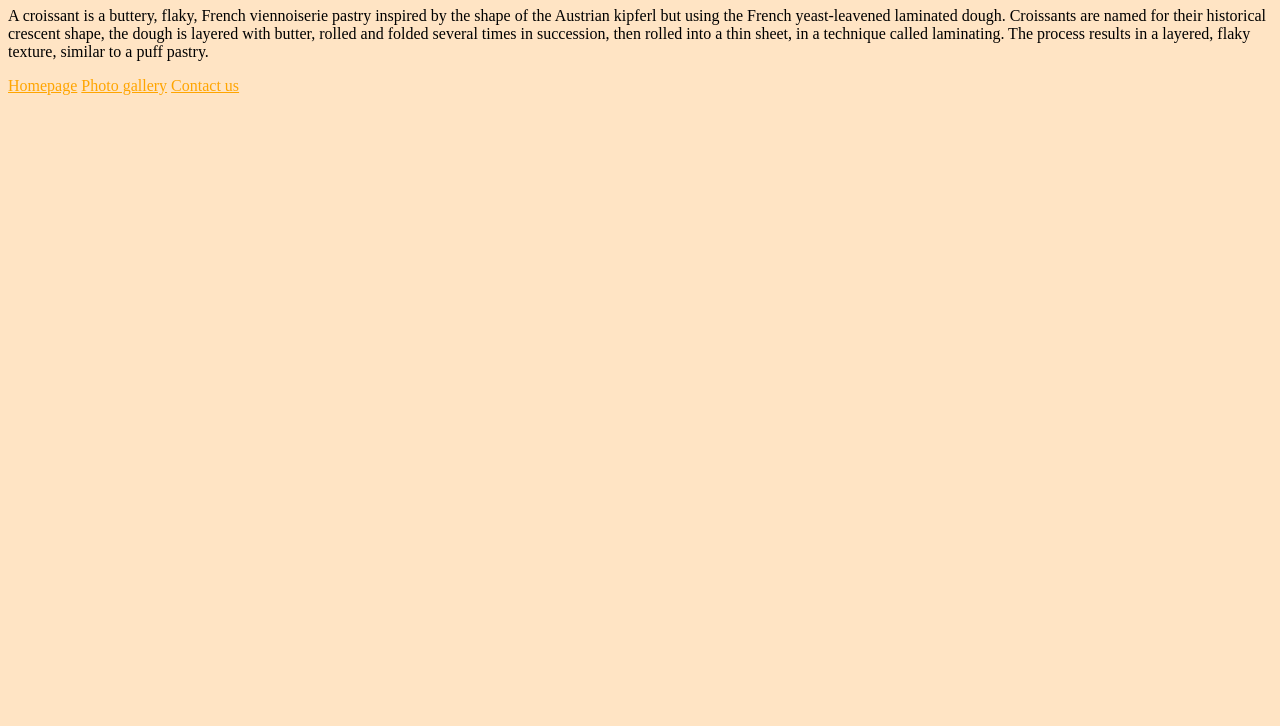
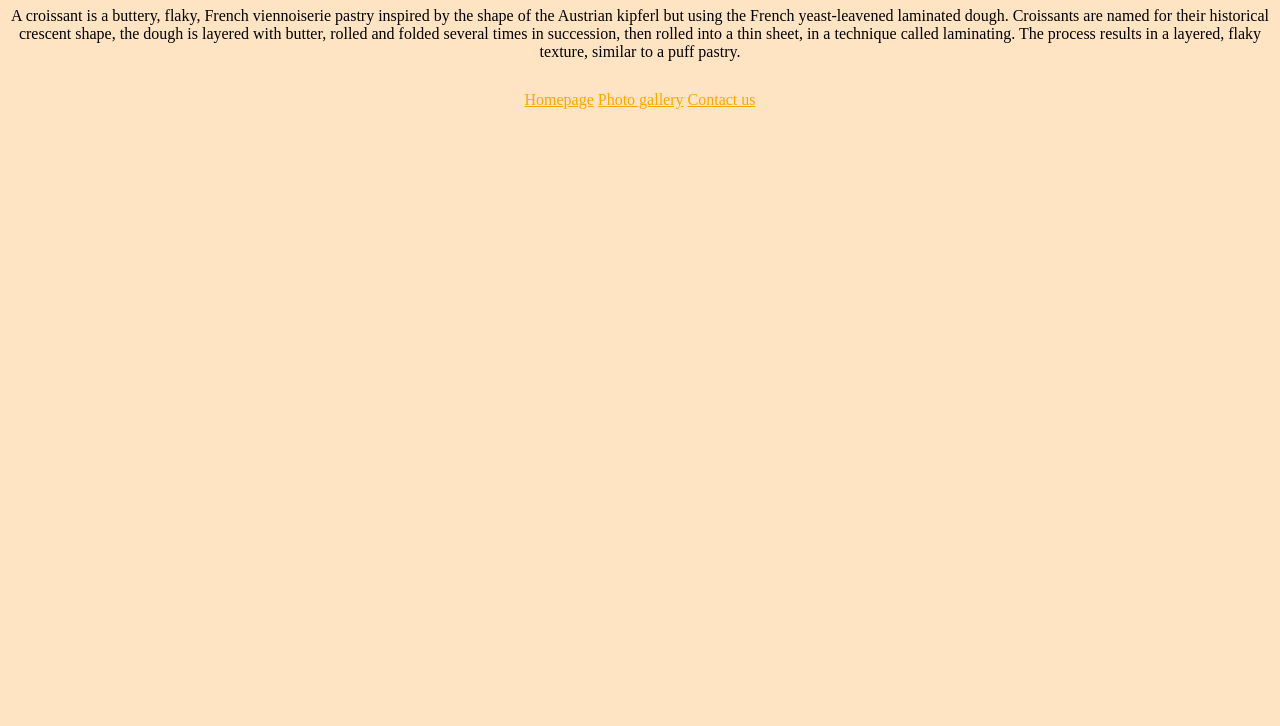
Before and after one commit to hannashapovalova/Croissant, a plain HTML site: page index.html in a window 1280 px wide. Shown: the part 74-800 px from the top of the page. Drawn offline with Linux system fonts and the light colour scheme.

Commit message:
Add CSS and footer

```diff
--- a/index.html
+++ b/index.html
@@ -14,8 +14,10 @@
     dough. Croissants are named for their historical crescent shape, the dough is layered with butter, rolled and folded
     several times in succession, then rolled into a thin sheet, in a technique called laminating. The process results in a
     layered, flaky texture, similar to a puff pastry.</p>
-    <a href="/">Homepage</a>
-    <a href="/photo.html">Photo gallery</a>
-    <a href="/contact.html">Contact us</a>
+    <footer>
+      <a href="/">Homepage</a>
+      <a href="/photo.html">Photo gallery</a>
+      <a href="/contact.html">Contact us</a>
+    </footer>
 </body>
 </html>
--- a/src/styles.css
+++ b/src/styles.css
@@ -5,10 +5,17 @@ h1 {
     color: brown;
     text-align: center;
 }
+p {
+    text-align: center;
+}
 img {
     display: block;
     margin: 0 auto;
-    padding: 25px;
+    border-radius: 6px;
+}
+footer {
+    text-align: center;
+    margin-top: 30px;
 }
 a {
     color: orange;
```
Also changed, not shown: contact.html (+5 -3 lines), photo.html (+5 -3 lines), 1 other file.
